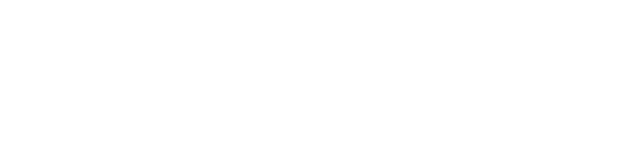
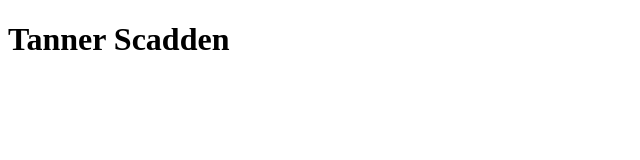
Before and after one commit to Restttt/gitHub_Demo, a plain HTML site: page index.html in a window 1280 px wide. Shown: the whole page, without its empty margins (0-640 px from the left). Drawn offline with Linux system fonts and the light colour scheme.

Commit message:
Updated index.html

```diff
--- a/index.html
+++ b/index.html
@@ -14,7 +14,7 @@
 </head>
 
 <body>
-
+    <h1>Tanner Scadden</h1>
 </body>
 
 </html>
```
